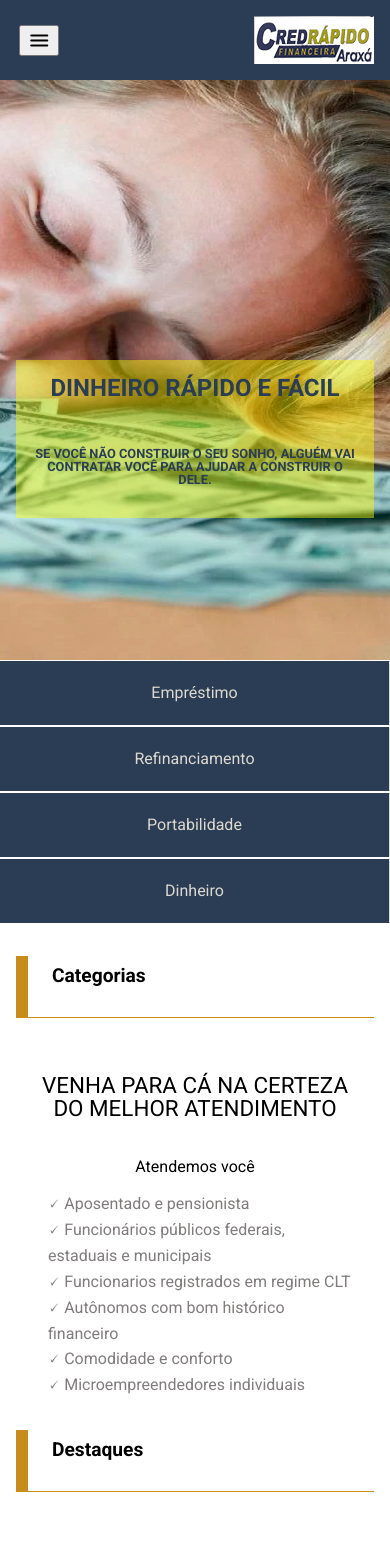
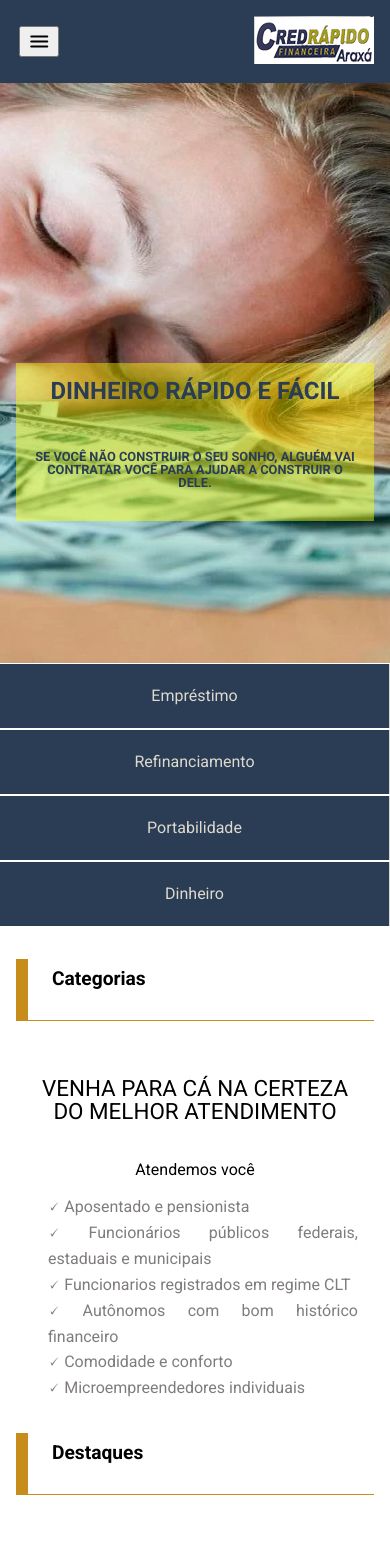
Before and after one commit to solebac/credRapido, a React (Create React App) app in the folder frontend/: page / in a window 390 px wide. Shown: the top 1544 px of the page. Built offline with nearby package versions, Linux system fonts and the light colour scheme; no server answers; a web font is replaced by a local one.

Commit message:
Import favicon

```diff
--- a/frontend/public/index.html
+++ b/frontend/public/index.html
@@ -2,6 +2,7 @@
 <html lang="en">
   <head>
     <meta charset="utf-8" />
+    <link rel="icon" href="%PUBLIC_URL%/favicon.ico" />
     <meta name="viewport" content="width=device-width, initial-scale=1" />
     <meta name="theme-color" content="#000000" />
 
--- a/frontend/src/assets/css/components/destaques.css
+++ b/frontend/src/assets/css/components/destaques.css
@@ -64,6 +64,7 @@
       margin-left: 1rem;
       font-size: 1rem;
       font-weight: 400;
+      text-align: justify;
     }
     .destaque__imagem{
       width: 100%;
--- a/frontend/src/components/Navbar/index.tsx
+++ b/frontend/src/components/Navbar/index.tsx
@@ -32,7 +32,14 @@ const Navbar = () => {
         >
           <i></i>
         </button>
-        <img className="cabecalho__logo-principal" src={mainLogo} alt="" />
+        <Link to="/">
+          <img
+            className="cabecalho__logo-principal"
+            src={mainLogo}
+            alt="Início"
+          />
+        </Link>
+
         <ul className="cabecalho__itens">
           <li className="cabecalho__itens--subItens">
             <Link className="cabecalho__subItens-link" to="/">
@@ -57,11 +64,13 @@ const Navbar = () => {
         </ul>
       </nav>
       <div className="menu-lateral">
-        <img
-          className="cabecalho__logo-principal menu-lateral--icon"
-          src={mainLogo}
-          alt="Menu Financeira"
-        />
+        <Link to="/">
+          <img
+            className="cabecalho__logo-principal menu-lateral--icon"
+            src={mainLogo}
+            alt="Menu Financeira"
+          />
+        </Link>
         <Link
           className="menu-lateral__link menu-lateral__link--home menu-lateral__link--ativo"
           to="/"
```
Also changed, not shown: 1 other file (tests, documents, lock files or other folders).
